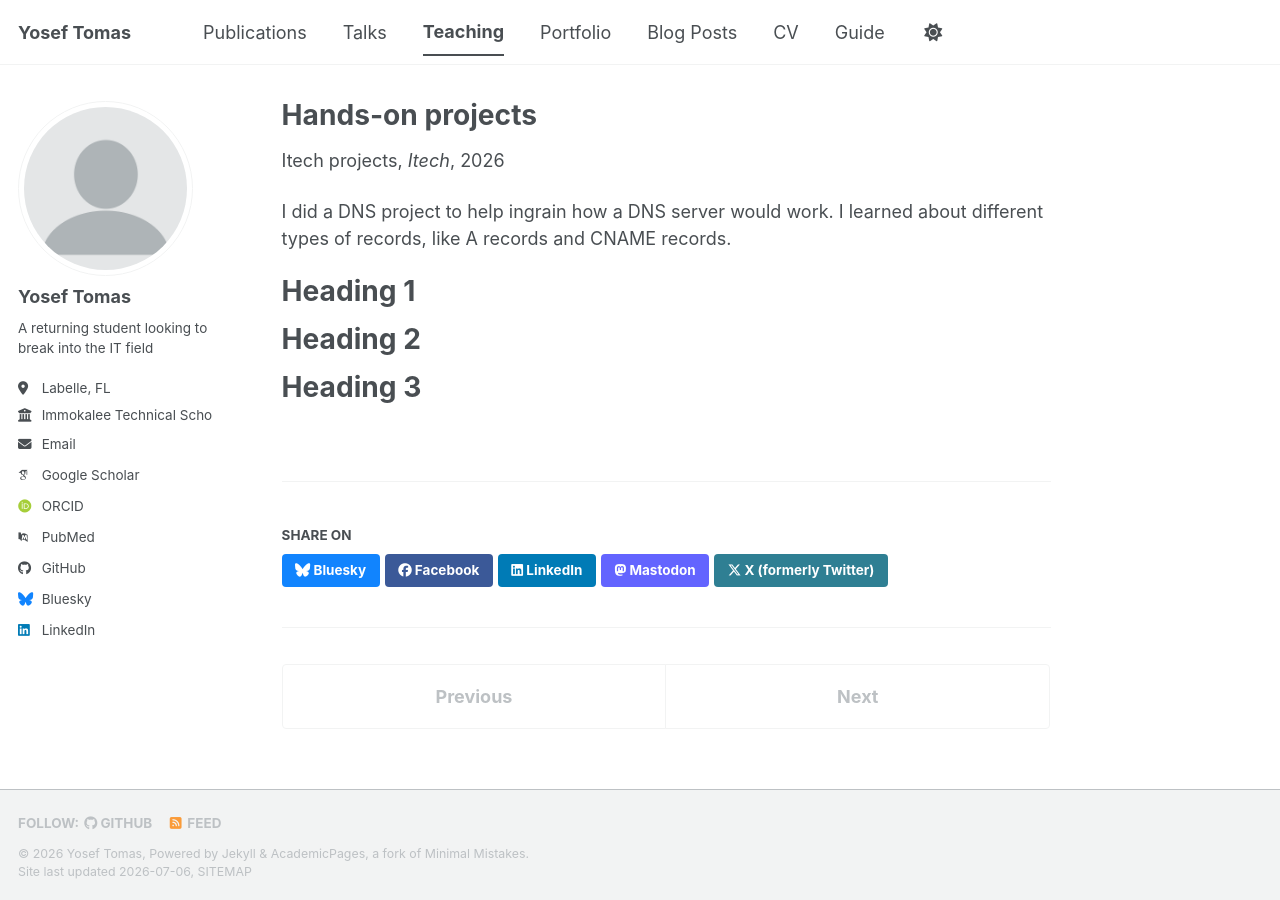
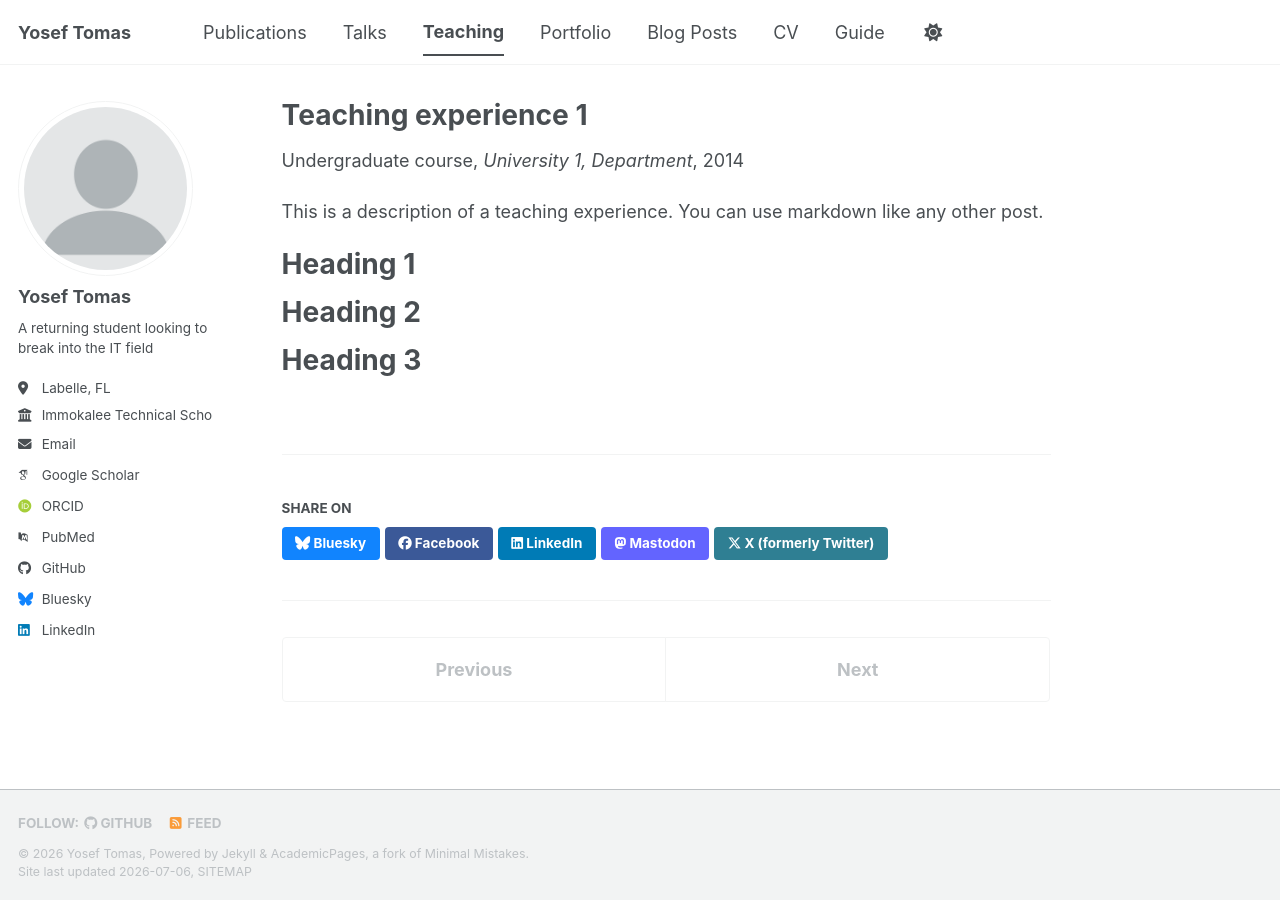
Before and after one commit to YT02-network/YT02-network.github.io, a Jekyll site: the page built from _teaching/2014-spring-teaching-1.md, in a window 1280 px wide. Built offline with Jekyll 4.4.1, drawn with Linux system fonts in a browser that asks for light colours; some web fonts are replaced; a script bundle is joined from its source files by our own code; library files that are not in the unit come from our copies.

Commit message:
Update 2014-spring-teaching-1.md

```diff
--- a/_teaching/2014-spring-teaching-1.md
+++ b/_teaching/2014-spring-teaching-1.md
@@ -1,14 +1,14 @@
 ---
-title: "Hands-on projects"
-collection: Projects
-type: "Itech projects"
+title: "Teaching experience 1"
+collection: teaching
+type: "Undergraduate course"
 permalink: /teaching/2014-spring-teaching-1
-venue: "Itech"
-date: 2026-06-07
-location: "Immokalee, Collier County"
+venue: "University 1, Department"
+date: 2014-01-01
+location: "City, Country"
 ---
 
-I did a DNS project to help ingrain how a DNS server would work. I learned about different types of records, like A records and CNAME records.
+This is a description of a teaching experience. You can use markdown like any other post.
 
 Heading 1
 ======
```
